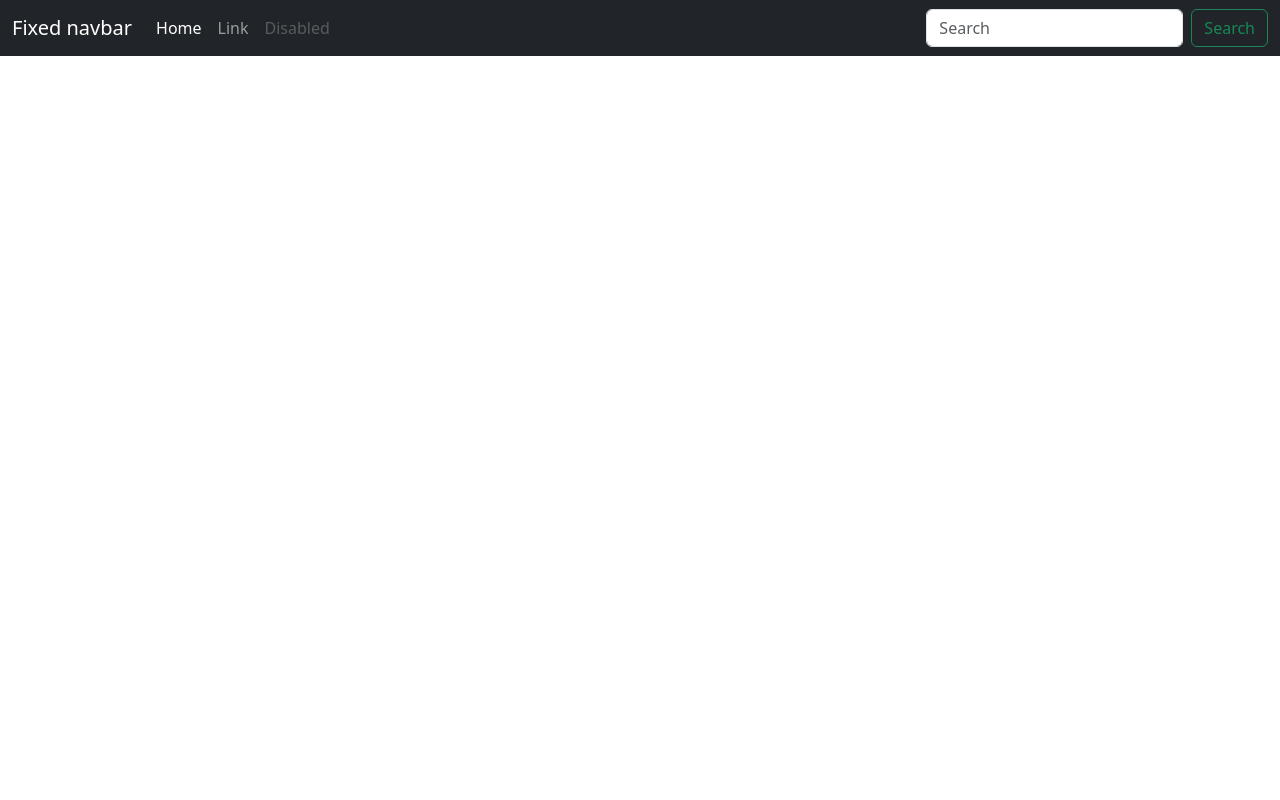
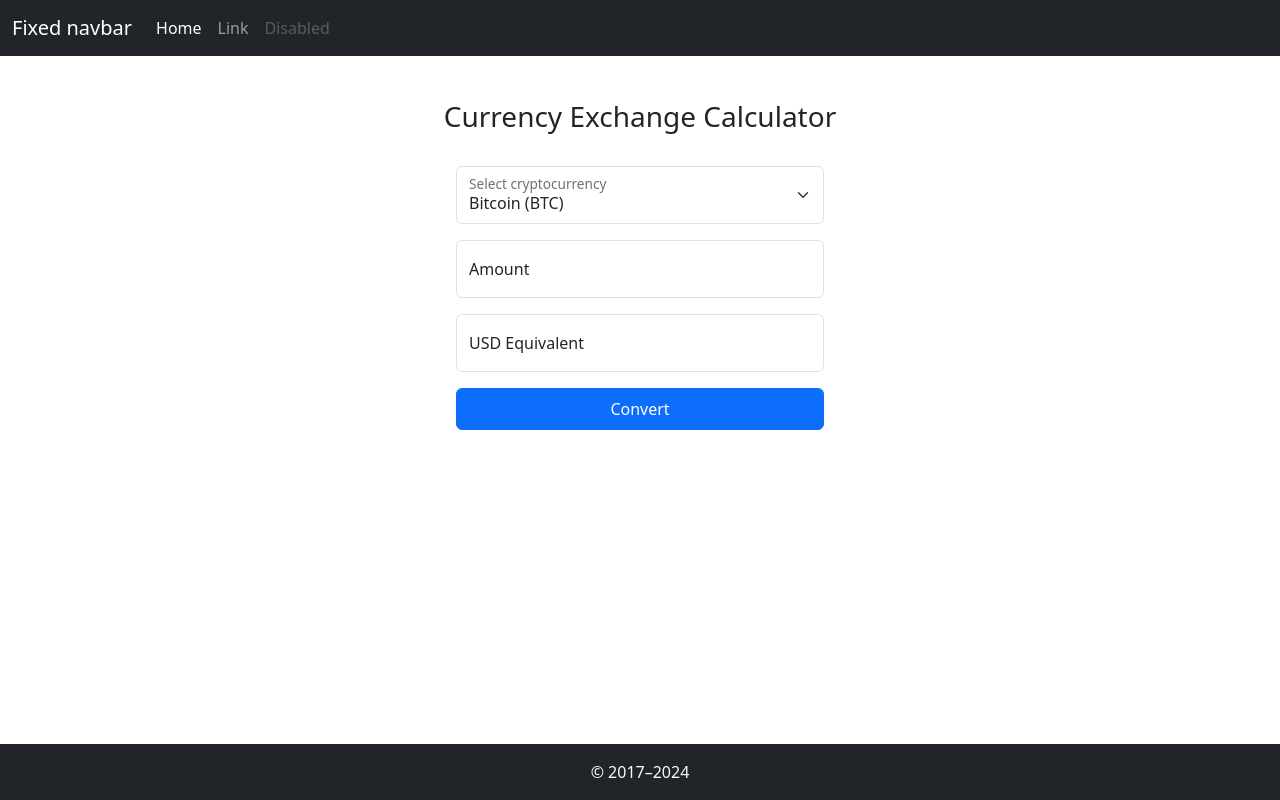
Before and after one commit to oleksiikts/CryptoHub, a Flask app: page /home in a window 1280 px wide. Run offline with Flask 3, Linux system fonts and the light colour scheme.

Commit message:
add new v site python

```diff
--- a/changebtc/static/script.js
+++ b/changebtc/static/script.js
@@ -1,60 +1,16 @@
-/*
-function calculate(event) {
-    event.preventDefault(); // Запобігти відправці форми
+document.getElementById('crypto-converter').addEventListener('submit', function(e) {
+    e.preventDefault();
 
-    const amount = parseFloat(document.getElementById('amount').value);
-    if (isNaN(amount)) {
-        document.getElementById('result').innerText = 'Please enter a valid amount';
-        return; // Вихід з функції, якщо amount не число
-    }
+    let cryptoSelect = document.getElementById('cryptoSelect').value;
+    let cryptoAmount = document.getElementById('cryptoAmount').value;
+    let usdAmountField = document.getElementById('usdAmount');
 
-    const crypto = document.getElementById('crypto').value;
-    const currency = document.getElementById('currency').value;
-
-    // Симуляція курсів конвертації
-    const rates = {
-        bitcoin: { usd: 30000, eur: 28000 },
-        ethereum: { usd: 2000, eur: 1800 },
-        solana: { usd: 250, eur: 280 }
+    let rates = {
+        'btc': 40000,   // курс для BTC
+        'sol': 20,      // курс для SOL
+        'eth': 3000     // курс для ETH
     };
 
-    if (rates[crypto] && rates[crypto][currency]) {
-        const rate = rates[crypto][currency];
-        const result = amount * rate;
-        document.getElementById('result').innerText =
-            `${amount} ${crypto.toUpperCase()} is approximately ${result.toFixed(2)} ${currency.toUpperCase()}`;
-    } else {
-        document.getElementById('result').innerText = 'Conversion rate not available';
-    }
-}
-
-// Додаємо обробник подій до форми
-document.getElementById('crypto-form').addEventListener('submit', calculate);
-*/
-document.getElementById('crypto-form').addEventListener('input', calculate);
-
-function calculate() {
-    const amount = parseFloat(document.getElementById('amount').value);
-    if (isNaN(amount)) {
-        document.getElementById('result').innerText = 'Please enter a valid amount';
-        return;
-    }
-    const crypto = document.getElementById('crypto').value;
-    const currency = document.getElementById('currency').value;
-
-    // Симуляція курсів конвертації
-    const rates = {
-        bitcoin: { usd: 30000, eur: 28000 },
-        ethereum: { usd: 2000, eur: 1800 },
-        solana: { usd: 250, eur: 280 }
-    };
-
-    if (rates[crypto] && rates[crypto][currency]) {
-        const rate = rates[crypto][currency];
-        const result = amount * rate;
-        document.getElementById('result').innerText =
-            `${amount} ${crypto.toUpperCase()} = ${result.toFixed(2)} ${currency.toUpperCase()}`;
-    } else {
-        document.getElementById('result').innerText = 'Conversion rate not available';
-    }
-}
+    let usdAmount = cryptoAmount * rates[cryptoSelect];
+    usdAmountField.value = usdAmount.toFixed(2);
+});
--- a/changebtc/static/styles/styles.css
+++ b/changebtc/static/styles/styles.css
@@ -0,0 +1,20 @@
+/* Стиль для калькулятора */
+#crypto-converter {
+    max-width: 400px;
+    padding: 1rem;
+    margin-top: 2rem;
+}
+
+
+html, body {
+    height: 100%;
+}
+
+main {
+    flex-grow: 1;
+}
+
+
+.mt-custom {
+    margin-top: 100px; /* Заміни 100px на потрібне значення */
+}
--- a/changebtc/templates/index.html
+++ b/changebtc/templates/index.html
@@ -13,10 +13,9 @@
     {% block head %}
     <title>{% block title %}{% endblock %}Kupets web page</title>
     {% endblock %}
-
 </head>
 
-<body>
+<body class="d-flex flex-column min-vh-100">
     <header>
         <!-- Fixed navbar -->
         <nav class="navbar navbar-expand-md navbar-dark fixed-top bg-dark">
@@ -38,38 +37,45 @@
                             <a class="nav-link disabled" aria-disabled="true">Disabled</a>
                         </li>
                     </ul>
-                    <form class="d-flex" role="search">
-                        <input class="form-control me-2" type="search" placeholder="Search" aria-label="Search">
-                        <button class="btn btn-outline-success" type="submit">Search</button>
-                    </form>
                 </div>
             </div>
         </nav>
     </header>
-    <!-- <header class="header">
-        <div class="logo" href="{{ url_for('index') }}">CryptoKupets</div>
-        <div class="nav-buttons">
-            <a href="{{ url_for('data_page') }}"><button>Button 1</button></a>
-            <button>Button 2</button>
-            <button>Button 3</button>
+
+    {% block content %}
+    <main class="container flex-grow-1 mt-custom">
+        <h1 class="h3 mb-3 fw-normal text-center">Currency Exchange Calculator</h1>
+        <form id="crypto-converter" class="w-100 m-auto">
+            <div class="form-floating">
+                <select class="form-select" id="cryptoSelect" required>
+                    <option value="btc">Bitcoin (BTC)</option>
+                    <option value="sol">Solana (SOL)</option>
+                    <option value="eth">Ethereum (ETH)</option>
+                </select>
+                <label for="cryptoSelect">Select cryptocurrency</label>
+            </div>
+            <div class="form-floating mt-3">
+                <input type="number" class="form-control" id="cryptoAmount" placeholder="Enter amount" required>
+                <label for="cryptoAmount">Amount</label>
+            </div>
+            <div class="form-floating mt-3">
+                <input type="number" class="form-control" id="usdAmount" placeholder="USD Amount" readonly>
+                <label for="usdAmount">USD Equivalent</label>
+            </div>
+            <button class="btn btn-primary w-100 py-2 mt-3" type="submit">Convert</button>
+        </form>
+    </main>
+    {% endblock %}
+
+    <footer class="bg-dark text-light py-3 mt-auto">
+        <div class="container">
+            <p class="text-center mb-0">© 2017–2024</p>
         </div>
-        <div class="auth-buttons">
-            <a href="{{ url_for('signin_page') }}">
-                <button>Sign In</button>
-            </a>
-            <a href="{{ url_for('signup_page') }}">
-                <button>Sign Up</button>
-            </a>
-        </div>
-    </header> -->
-    <div id="content">
-        {% block content %}
-        {% endblock %}
-    </div>
-    <div id="footer">
-        {% block footer %}
-        {% endblock %}
-    </div>
+    </footer>
+
+    <!-- Підключення JS -->
+    <script src="{{ url_for('static', filename='script.js') }}"></script>
+
 </body>
 
 </html>
```
Also changed, not shown: changebtc/templates/signin.html (+3 -23 lines).
